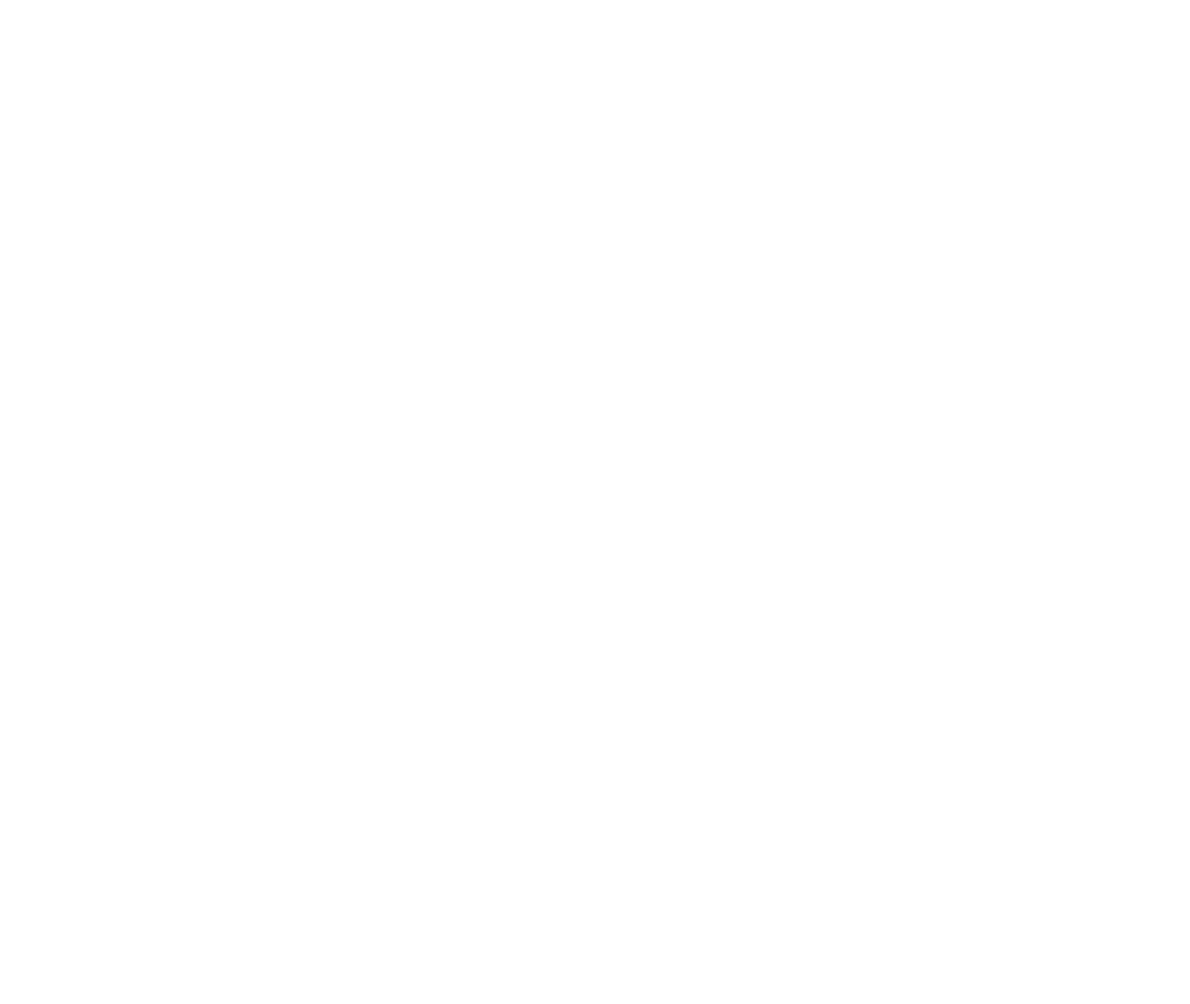
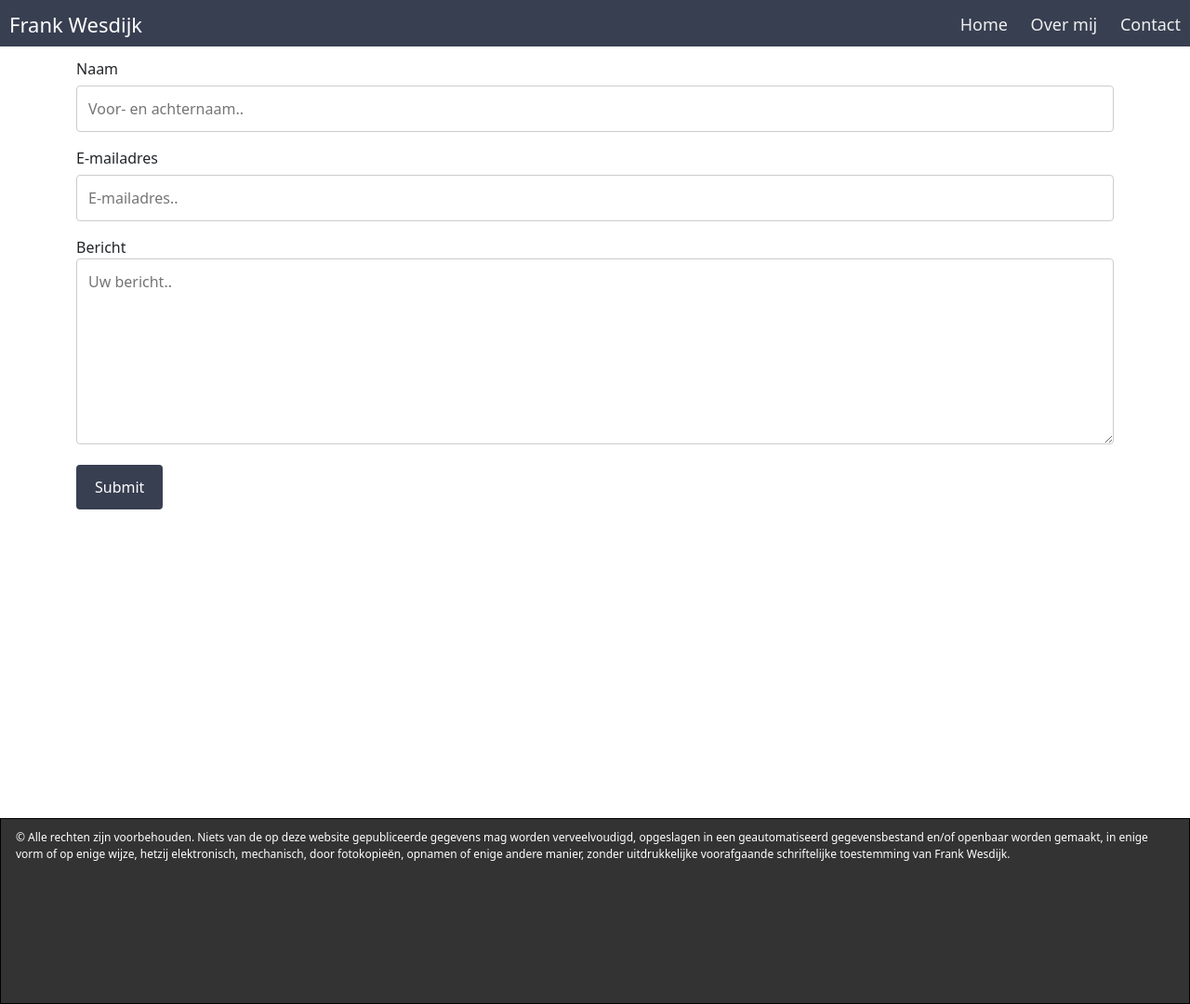
Before and after one commit to W35FRNK/website-les-19-22, a plain HTML site: page contact.html in a window 1280 px wide. Shown: the whole page at 93% size. Before the commit the page ends 800 px from the top, so only its background shows below. Drawn offline with nearby package versions, Linux system fonts and the light colour scheme.

Commit message:
contactform finished

```diff
--- a/contact.html
+++ b/contact.html
@@ -0,0 +1,72 @@
+<!DOCTYPE html>
+<html lang="nl">
+<head>
+  <meta charset="UTF-8">
+  <meta http-equiv="X-UA-Compatible" content="IE=edge">
+  <meta name="viewport" content="width=device-width, initial-scale=1.0">
+  <link rel="stylesheet" href="/css/contact.css">
+  <link rel="stylesheet" href="/css/navbar.css">
+  <link rel="stylesheet" href="/css/general.css">
+  <link rel="stylesheet" href="/css/footer.css">
+  <link rel="shortcut icon" href="/images/favicon.ico" type="image/x-icon">
+  <!-- CSS only -->
+  <link href="https://cdn.jsdelivr.net/npm/bootstrap@5.2.2/dist/css/bootstrap.min.css" rel="stylesheet" integrity="sha384-Zenh87qX5JnK2Jl0vWa8Ck2rdkQ2Bzep5IDxbcnCeuOxjzrPF/et3URy9Bv1WTRi" crossorigin="anonymous">
+  <title>Document</title>
+</head>
+<body>
+
+  <header>
+    <div class="nav">
+      <input type="checkbox" id="nav-check">
+      <div class="nav-header">
+        <div class="nav-title">
+          Frank Wesdijk
+        </div>
+      </div>
+      <div class="nav-btn">
+        <label for="nav-check">
+          <span></span>
+          <span></span>
+          <span></span>
+        </label>
+      </div>
+
+      <div class="nav-links">
+        <a href="index.html" target="_blank">Home</a>
+        <a href="overmij.html" target="_blank">Over mij</a>
+        <a href="contact.html" target="_blank">Contact</a>
+
+      </div>
+    </div>
+  </header>
+
+
+
+    <div class="container-sm">
+      <form action="https://formspree.io/f/xpzbveov"
+      method="POST">
+        <label for="flname"> Naam </label>
+        <input type="text" id="flname" name="Naam" placeholder="Voor- en achternaam..">
+
+        <label for="E-mail">E-mailadres</label>
+        <input type="text" id="e-mail" name="e-mail" placeholder="E-mailadres..">
+
+
+
+        <label for="Bericht">Bericht</label>
+        <textarea id="bericht" name="bericht" placeholder="Uw bericht.." style="height:200px"></textarea>
+
+        <input type="submit" value="Submit">
+      </form>
+    </div>
+
+
+  <footer>
+    <p> © Alle rechten zijn voorbehouden. Niets van de op deze website gepubliceerde gegevens mag worden verveelvoudigd, opgeslagen in een geautomatiseerd gegevensbestand en/of openbaar worden gemaakt, in enige vorm of op enige wijze, hetzij elektronisch, mechanisch, door fotokopieën, opnamen of enige andere manier, zonder uitdrukkelijke voorafgaande schriftelijke toestemming van Frank Wesdijk.</p>
+  </footer>
+
+
+<!-- JavaScript Bundle with Popper -->
+<script src="https://cdn.jsdelivr.net/npm/bootstrap@5.2.2/dist/js/bootstrap.bundle.min.js" integrity="sha384-OERcA2EqjJCMA+/3y+gxIOqMEjwtxJY7qPCqsdltbNJuaOe923+mo//f6V8Qbsw3" crossorigin="anonymous"></script>
+</body>
+</html>
--- /dev/null
+++ b/css/contact.css
@@ -0,0 +1,30 @@
+
+
+
+
+
+
+input[type=text],  select, textarea {
+  width: 100%;
+  padding: 12px;
+  border: 1px solid #ccc;
+  border-radius: 4px;
+  box-sizing: border-box;
+  margin-top: 6px;
+  margin-bottom: 16px;
+  resize: vertical;
+}
+
+input[type=submit] {
+  background-color: #383F51;
+  color: white;
+  padding: 12px 20px;
+  border: none;
+  border-radius: 4px;
+  cursor: pointer;
+  margin-top: 1rem;
+}
+
+input[type=submit]:hover {
+  background-color: #3c4f7c;
+}
--- a/css/footer.css
+++ b/css/footer.css
@@ -28,7 +28,7 @@ footer p {
   }
 
   footer p {
-    font-size: .5rem;
+    font-size: .75rem;
     padding: .25rem;
 
   }
```
